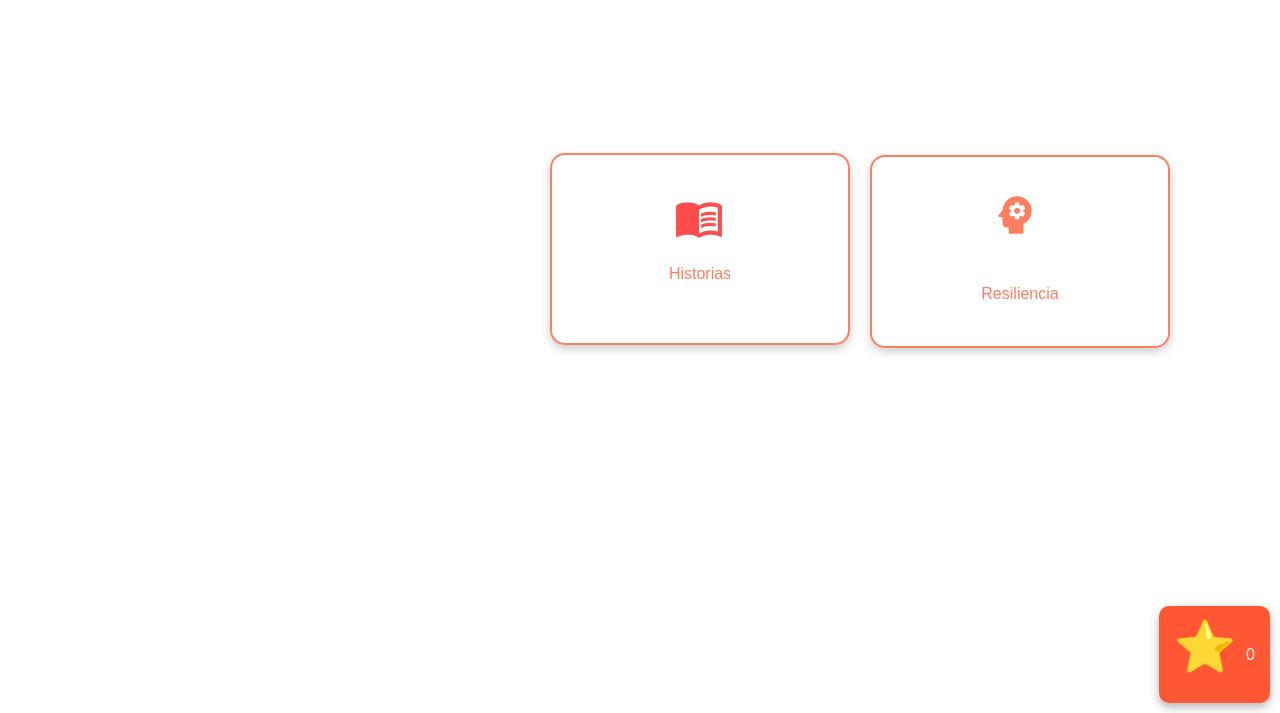
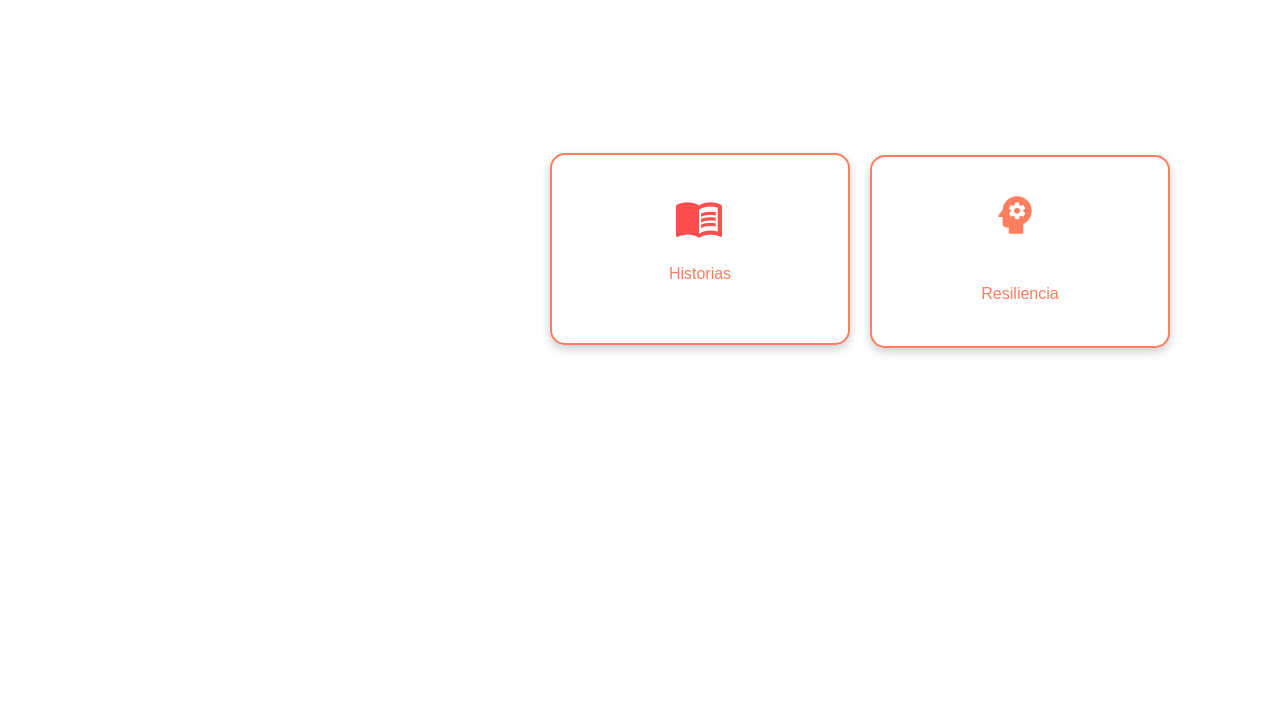
Before and after one commit to programas2024/medi, a plain HTML site: page index.html in a window 1280 px wide. Shown: the part 87-800 px from the top of the page. Drawn offline with Linux system fonts and the light colour scheme.

Commit message:
Update index.html

```diff
--- a/index.html
+++ b/index.html
@@ -236,10 +236,7 @@
         </div>
     </div>
 
-    <div class="contador">
-        <span class="icono">⭐</span>
-        <span id="nivel"></span> <span id="puntos">0</span>
-    </div>
+
 
     <div class="historias-container">
         <span class="material-icons historias-icon">menu_book</span>
```
